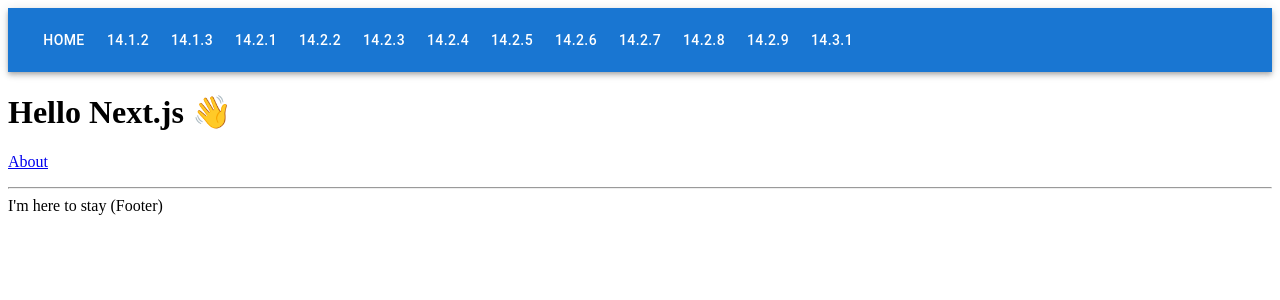
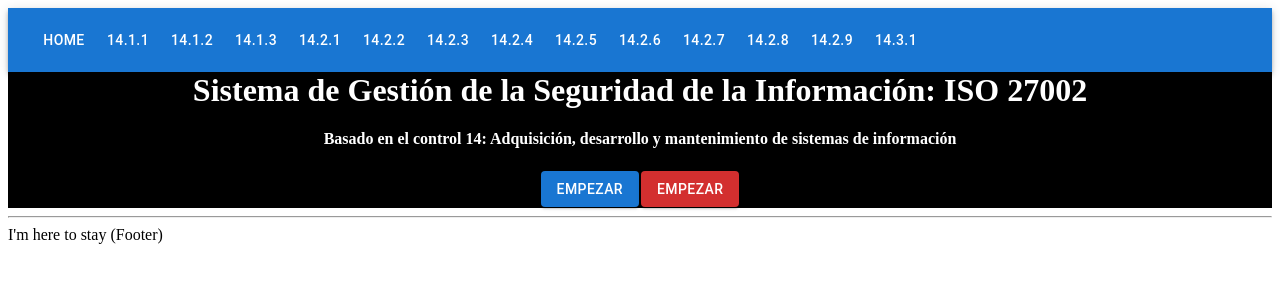
Before and after one commit to Kevin-ramos/ProyectoSW, a Next.js app: page / in a window 1280 px wide. Shown: the top 300 px of the page. Built offline with nearby package versions, Linux system fonts and the light colour scheme.

Commit message:
Configuracion Layout

```diff
--- a/components/Layout.tsx
+++ b/components/Layout.tsx
@@ -23,11 +23,12 @@
       <meta name="viewport" content="initial-scale=1.0, width=device-width" />
     </Head>
     <header>
-      <nav>
+      <nav style={{margin:"0px"}}>
           <Box sx={{ flexGrow: 1 }}>
-              <AppBar position="relative">
+              <AppBar position="static">
                   <Toolbar>
                       <Button color="inherit"><Link href={"/"} style={{ textDecoration: 'none', color: "white" }}>Home</Link></Button>
+                      <Button color="inherit"><Link href={"/seccion14/14.1.1"} style={{ textDecoration: 'none', color: "white" }} > 14.1.1  </Link></Button>
                       <Button color="inherit"><Link href={"/seccion14/14.1.2"} style={{ textDecoration: 'none', color: "white" }} > 14.1.2  </Link></Button>
                       <Button color="inherit"><Link href={"/seccion14/14.1.3"} style={{ textDecoration: 'none', color: "white" }}> 14.1.3 </Link></Button>
                       <Button color="inherit"><Link href={"/seccion14/14.2.1"} style={{ textDecoration: 'none', color: "white" }}> 14.2.1 </Link></Button>
--- a/pages/index.tsx
+++ b/pages/index.tsx
@@ -1,15 +1,28 @@
 import Link from 'next/link'
 import Layout from '../components/Layout'
+import CssBaseline from '@mui/material/CssBaseline';
+import Box from '@mui/material/Box';
+import Container from '@mui/material/Container';
+import * as React from 'react';
+import Button from "@mui/material/Button";
+import {Stack} from "@mui/material";
 
 const IndexPage = () => (
   <Layout title="Home | Next.js + TypeScript Example">
-    <h1>Hello Next.js 👋</h1>
-    <p>
-      <Link href="/about">About</Link>
-    </p>
-    <div>
 
-    </div>
+      <div style={{ backgroundColor: "black", verticalAlign:"middle", textAlign:"center", alignItems:"center"}}>
+          <div >
+              <h1 style={{color: "white", margin:"0px"}}> Sistema de Gestión de la Seguridad  de la Información: ISO 27002</h1>
+              <h4 style={{color: "white"}}> Basado en el control 14: Adquisición, desarrollo y mantenimiento de sistemas de información</h4>
+              <Button variant="contained" style={{margin:"1px"}} > Empezar</Button>
+              <Button variant="contained" color="error" style={{margin:"1px"}}> Empezar</Button>
+          </div>
+
+
+
+      </div>
+
+
   </Layout>
 )
 
--- a/pages/seccion14/14.1.1.tsx
+++ b/pages/seccion14/14.1.1.tsx
@@ -9,7 +9,10 @@
 
     return (
         <>
-            <GeneratePDF person="Hola" />
+            <Layout>
+                <GeneratePDF person="Hola" />
+            </Layout>
+
         </>
     )
  }
```
Also changed, not shown: 1 other file (tests, documents, lock files or other folders).
